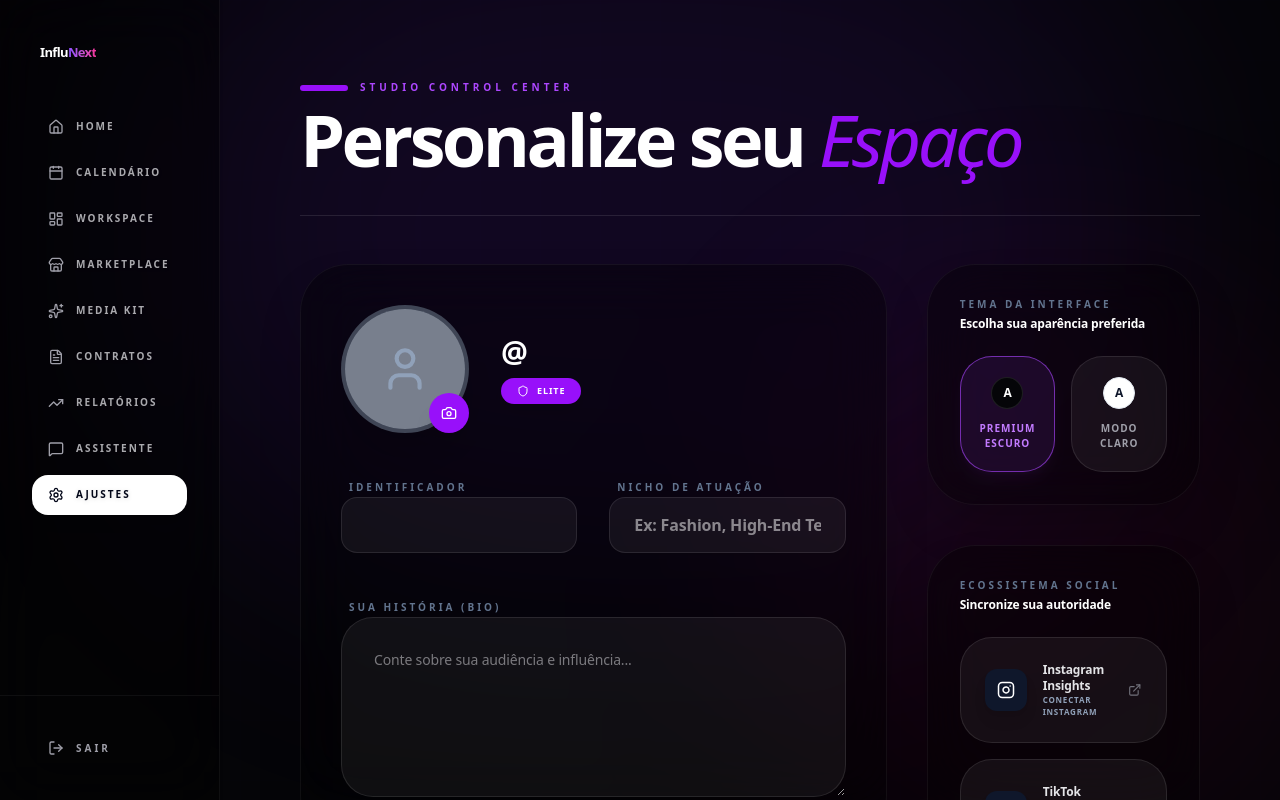
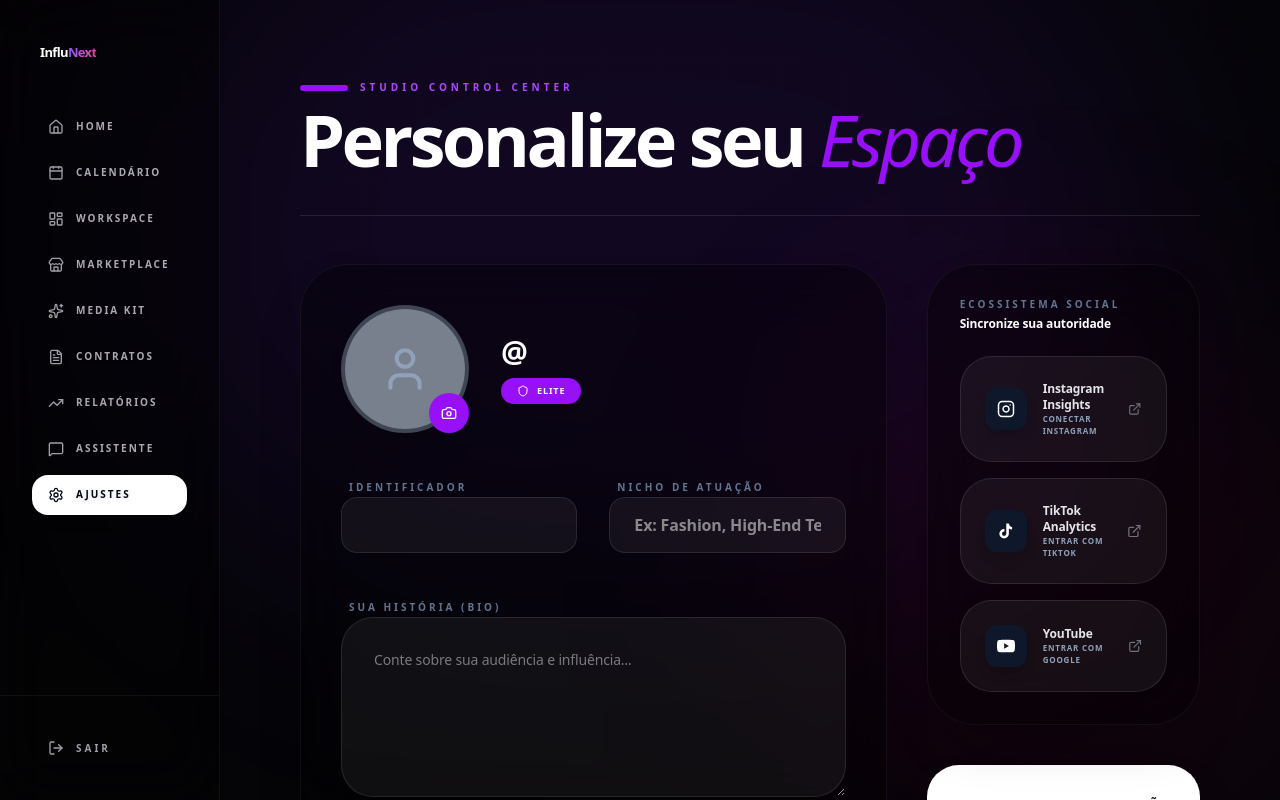
Before and after one commit to Sopaotech/influnext-api, a Next.js app in the folder web/: page /dashboard/settings in a window 1280 px wide. Built offline with nearby package versions, Linux system fonts and the light colour scheme; no server answers.

Commit message:
chore: revert light mode theme, locking UI to premium dark theme

```diff
--- a/web/src/app/dashboard/layout.tsx
+++ b/web/src/app/dashboard/layout.tsx
@@ -8,7 +8,6 @@ import { Home, FileText, Settings, LogOut, Menu, X, Sparkles, ShieldCheck, Store
 import { Toaster } from '@/components/ui/sonner';
 import { Logo } from '@/components/Logo';
 import dynamic from 'next/dynamic';
-import { useTheme } from 'next-themes';
 
 const BottomNav = dynamic(
   () => import('@/components/BottomNav').then(mod => mod.BottomNav),
@@ -27,12 +26,7 @@ export default function DashboardLayout({ children }: { children: React.ReactNod
   const [profileImg, setProfileImg] = useState<string | null>(null);
   const [taskCount, setTaskCount] = useState(0);
 
-  const { theme: activeTheme } = useTheme();
-  const [mounted, setMounted] = React.useState(false);
-  React.useEffect(() => {
-    setMounted(true);
-  }, []);
-  const isDark = !mounted || activeTheme === 'dark';
+  const isDark = true;
 
   React.useEffect(() => {
     const fetchTheme = async () => {
--- a/web/src/app/dashboard/settings/page.tsx
+++ b/web/src/app/dashboard/settings/page.tsx
@@ -1,7 +1,6 @@
 "use client";
 
 import React, { useState, useEffect } from 'react';
-import { useTheme } from 'next-themes';
 import { api } from '@/lib/api';
 import { Button } from '@/components/ui/button';
 import { Input } from '@/components/ui/input';
@@ -260,12 +259,7 @@ export default function SettingsPage() {
      );
   };
 
-  const { theme: activeTheme, setTheme } = useTheme();
-  const [mounted, setMounted] = useState(false);
-  useEffect(() => {
-    setMounted(true);
-  }, []);
-  const isDark = !mounted || activeTheme === 'dark';
+  const isDark = true;
 
   if (loading) {
     return (
@@ -475,50 +469,6 @@ export default function SettingsPage() {
         {/* Right Column: Appearance & Socials */}
         <div className="space-y-10">
 
-          {/* Theme & Appearance Selection */}
-          <section className={`border rounded-[3rem] p-8 space-y-6 transition-all duration-500 ${
-            isDark ? 'bg-black/35 border-white/5 shadow-2xl' : 'bg-white border-slate-200/80 shadow-[0_8px_30px_rgb(0,0,0,0.03)]'
-          }`} style={isDark ? { backdropFilter: 'blur(30px)' } : undefined}>
-            <div>
-              <h3 className="text-[10px] font-black uppercase tracking-[0.3em] text-slate-500 mb-1">Tema da Interface</h3>
-              <p className={`text-xs font-bold ${isDark ? 'text-white' : 'text-slate-900'}`}>Escolha sua aparência preferida</p>
-            </div>
-            <div className="grid grid-cols-2 gap-4">
-              {/* Tema Escuro Button */}
-              <button
-                type="button"
-                onClick={() => {
-                  setTheme('dark');
-                  setSelectedBg('#09090b');
-                }}
-                className={`flex flex-col items-center gap-3 p-5 rounded-[2rem] border transition-all ${
-                  isDark
-                    ? 'border-purple-500/60 bg-purple-500/10 shadow-lg shadow-purple-500/5'
-                    : 'border-slate-200 hover:border-slate-300 bg-slate-50/50 hover:bg-slate-50'
-                }`}
-              >
-                <div className="w-8 h-8 rounded-full bg-[#050508] border border-white/10 flex items-center justify-center text-white font-bold text-xs">A</div>
-                <span className={`text-[10px] font-black uppercase tracking-widest ${isDark ? 'text-purple-400' : 'text-slate-500'}`}>Premium Escuro</span>
-              </button>
-
-              {/* Tema Claro Button */}
-              <button
-                type="button"
-                onClick={() => {
-                  setTheme('light');
-                  setSelectedBg('#ffffff');
-                }}
-                className={`flex flex-col items-center gap-3 p-5 rounded-[2rem] border transition-all ${
-                  !isDark
-                    ? 'border-purple-600 bg-purple-500/5 shadow-lg shadow-purple-500/5'
-                    : 'border-white/10 hover:border-white/20 bg-white/5 hover:bg-white/10'
-                }`}
-              >
-                <div className="w-8 h-8 rounded-full bg-white border border-slate-200 flex items-center justify-center text-slate-900 font-bold text-xs">A</div>
-                <span className={`text-[10px] font-black uppercase tracking-widest ${!isDark ? 'text-purple-600' : 'text-zinc-400'}`}>Modo Claro</span>
-              </button>
-            </div>
-          </section>
 
           {/* Social Platforms Card */}
           {!isCompany && (
--- a/web/src/app/layout.tsx
+++ b/web/src/app/layout.tsx
@@ -108,7 +108,9 @@ export default function RootLayout({
         <ThemeProvider
           attribute="class"
           defaultTheme="dark"
+          forcedTheme="dark"
           enableSystem={false}
+          disableThemeOnChange
           disableTransitionOnChange
         >
           <AppearanceManager />
```
